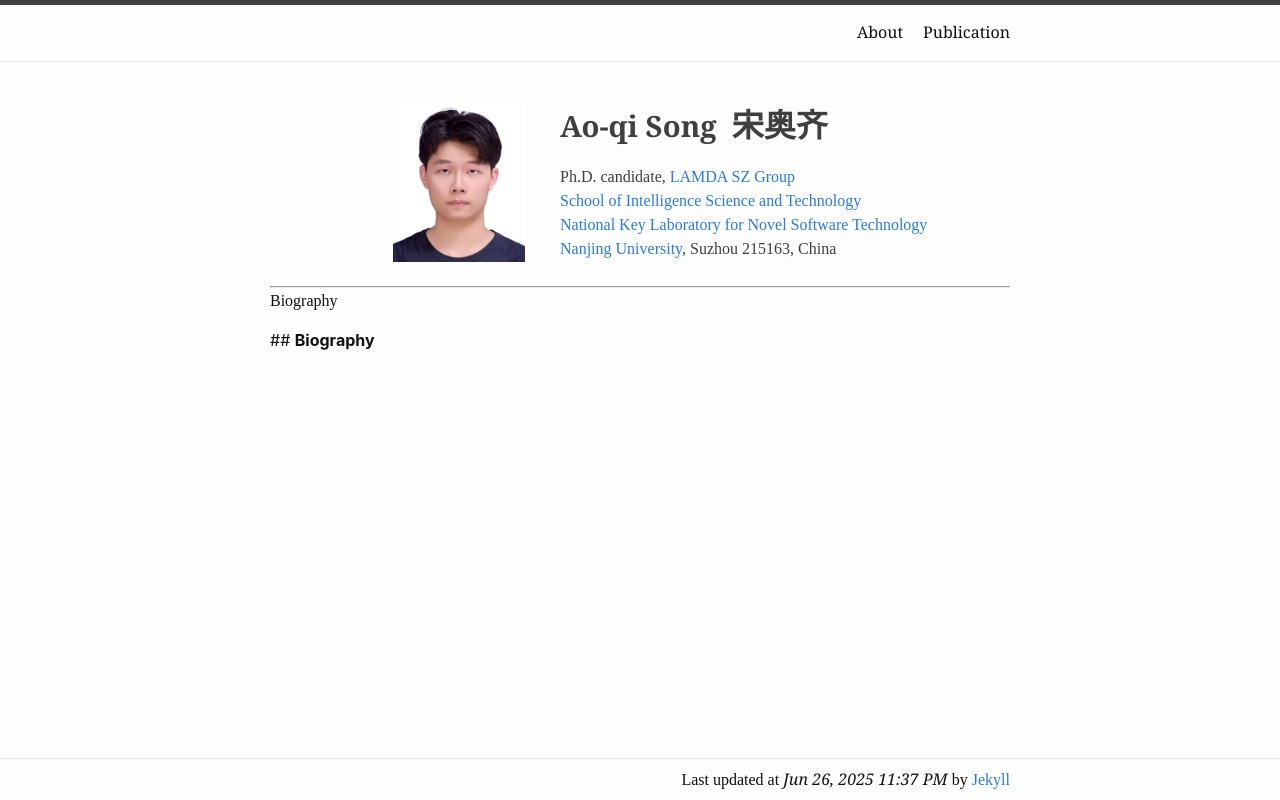
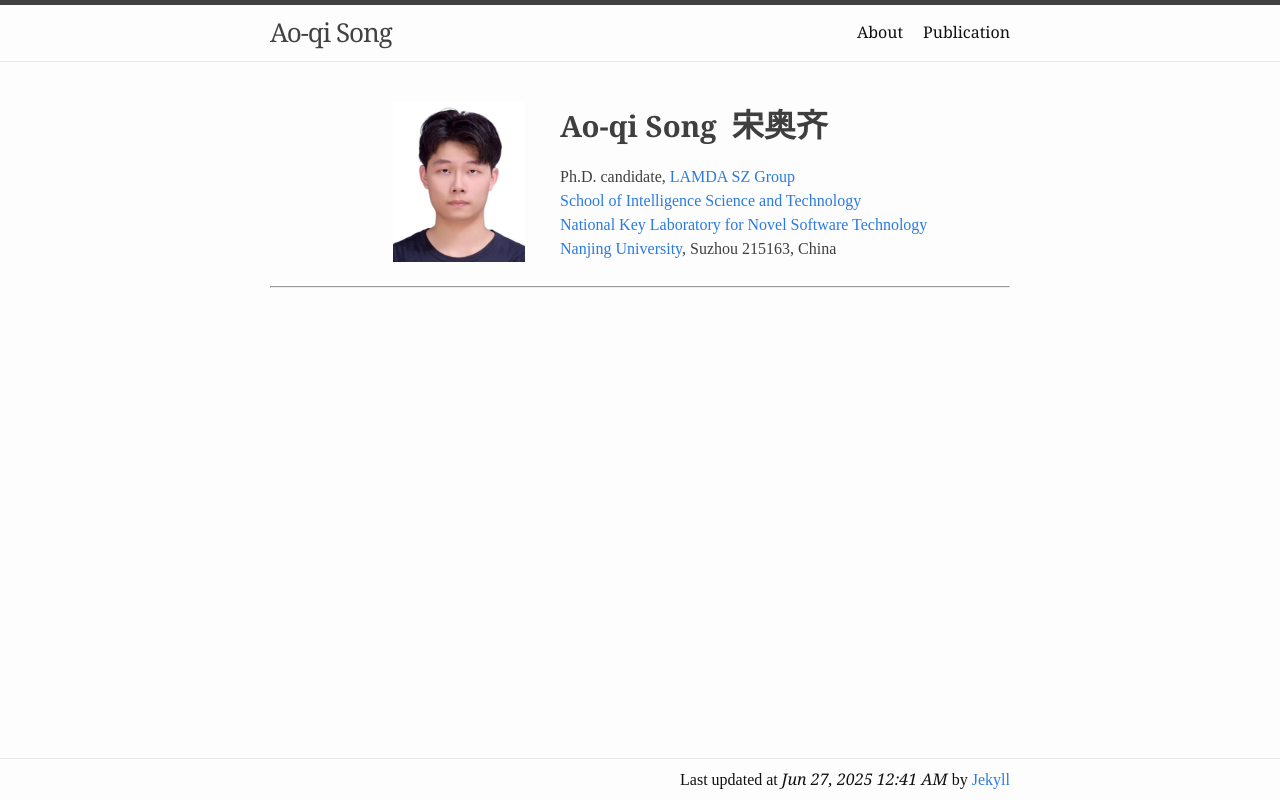
Before and after one commit to songaq/songaq.github.io, a plain HTML site: page index.html in a window 1280 px wide. Drawn offline with Linux system fonts and the light colour scheme.

Commit message:
update web

```diff
--- a/feed.xml
+++ b/feed.xml
@@ -1 +1 @@
-<?xml version="1.0" encoding="utf-8"?><feed xmlns="http://www.w3.org/2005/Atom" ><generator uri="https://jekyllrb.com/" version="4.4.1">Jekyll</generator><link href="http://localhost:4000/feed.xml" rel="self" type="application/atom+xml" /><link href="http://localhost:4000/" rel="alternate" type="text/html" /><updated>2025-06-26T23:37:40+08:00</updated><id>http://localhost:4000/feed.xml</id></feed>
+<?xml version="1.0" encoding="utf-8"?><feed xmlns="http://www.w3.org/2005/Atom" ><generator uri="https://jekyllrb.com/" version="4.4.1">Jekyll</generator><link href="http://localhost:4000/feed.xml" rel="self" type="application/atom+xml" /><link href="http://localhost:4000/" rel="alternate" type="text/html" /><updated>2025-06-27T00:41:32+08:00</updated><id>http://localhost:4000/feed.xml</id><title type="html">Ao-qi Song</title></feed>
--- a/index.html
+++ b/index.html
@@ -3,19 +3,23 @@
   <meta charset="utf-8">
   <meta http-equiv="X-UA-Compatible" content="IE=edge">
   <meta name="viewport" content="width=device-width, initial-scale=1"><!-- Begin Jekyll SEO tag v2.8.0 -->
+<title>Ao-qi Song</title>
 <meta name="generator" content="Jekyll v4.4.1" />
+<meta property="og:title" content="Ao-qi Song" />
 <meta property="og:locale" content="en_US" />
 <link rel="canonical" href="http://localhost:4000/" />
 <meta property="og:url" content="http://localhost:4000/" />
+<meta property="og:site_name" content="Ao-qi Song" />
 <meta property="og:type" content="website" />
 <meta name="twitter:card" content="summary" />
+<meta property="twitter:title" content="Ao-qi Song" />
 <script type="application/ld+json">
-{"@context":"https://schema.org","@type":"WebSite","url":"http://localhost:4000/"}</script>
+{"@context":"https://schema.org","@type":"WebSite","headline":"Ao-qi Song","name":"Ao-qi Song","url":"http://localhost:4000/"}</script>
 <!-- End Jekyll SEO tag -->
-<link rel="stylesheet" href="/assets/main.css"><link type="application/atom+xml" rel="alternate" href="http://localhost:4000/feed.xml" /></head>
+<link rel="stylesheet" href="/assets/main.css"><link type="application/atom+xml" rel="alternate" href="http://localhost:4000/feed.xml" title="Ao-qi Song" /></head>
 <body><header class="site-header" role="banner">
 
-  <div class="wrapper" style="font-family: Georgia;"><a class="site-title" rel="author" href="/"></a><nav class="site-nav">
+  <div class="wrapper" style="font-family: Georgia;"><a class="site-title" rel="author" href="/">Ao-qi Song</a><nav class="site-nav">
         <input type="checkbox" id="nav-trigger" class="nav-trigger" />
         <label for="nav-trigger">
           <span class="menu-icon">
@@ -55,11 +59,6 @@
 </table>
 
 <hr />
-
-<p><span style="font-family: 'Pavon'"> Biography </span></p>
-
-<p>##
-<b><a name="Biography"></a>Biography</b></p>
 </div>
 
       </div>
@@ -71,7 +70,7 @@
     <h10 style="font-family: 'Times New Roman', Times, serif;">
       Last updated at
       <span style="font-family: Georgia, 'Times New Roman', serif; font-style: italic;">
-        Jun 26, 2025 11:37 PM
+        Jun 27, 2025 12:41 AM
       </span>
       by <a href="https://jekyllrb.com/">Jekyll</a>
     </h10>
```
Also changed, not shown: 404.html (+8 -4 lines), about/index.html (+6 -5 lines), pulicaiton/index.html (+5 -4 lines).
